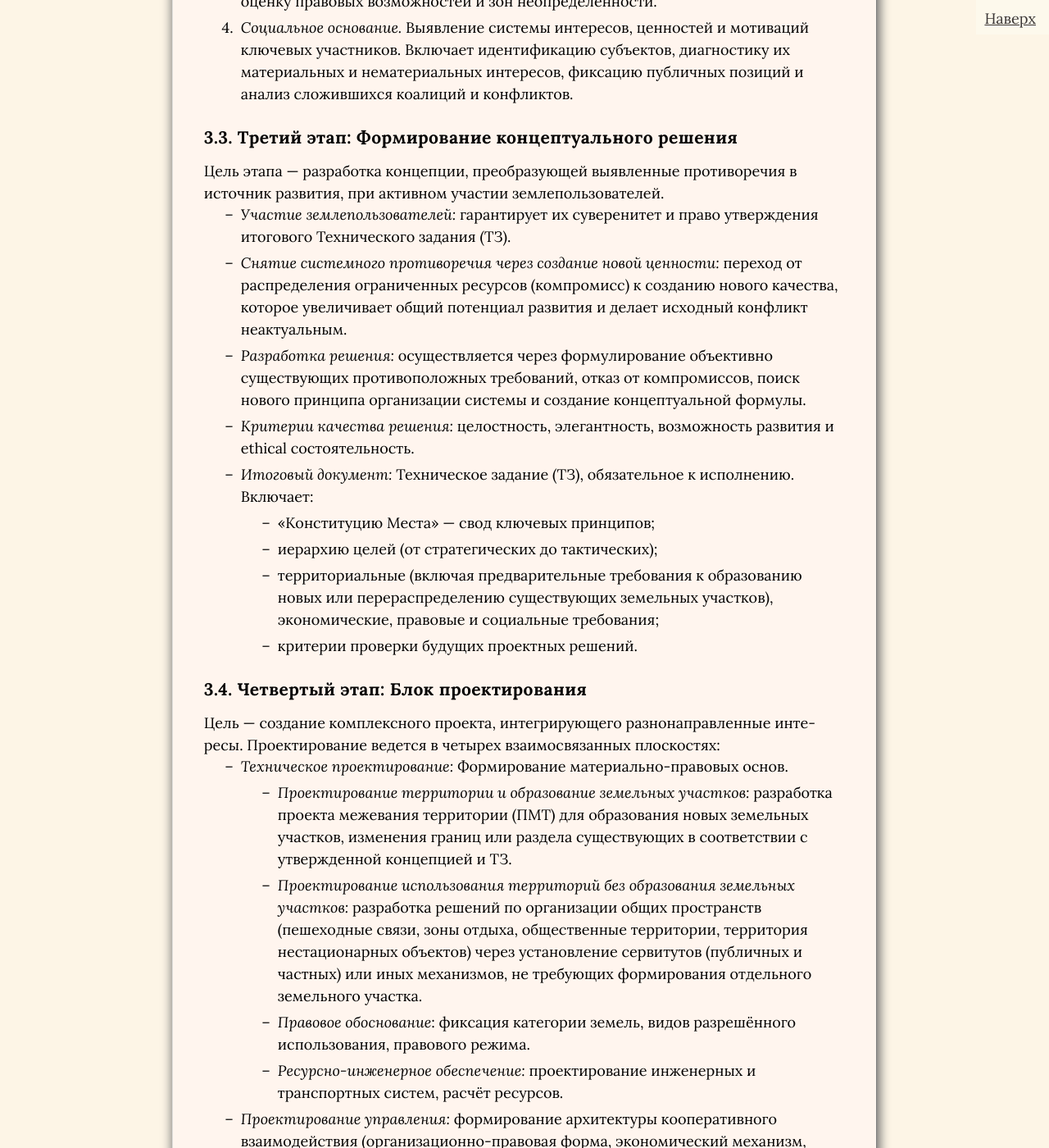
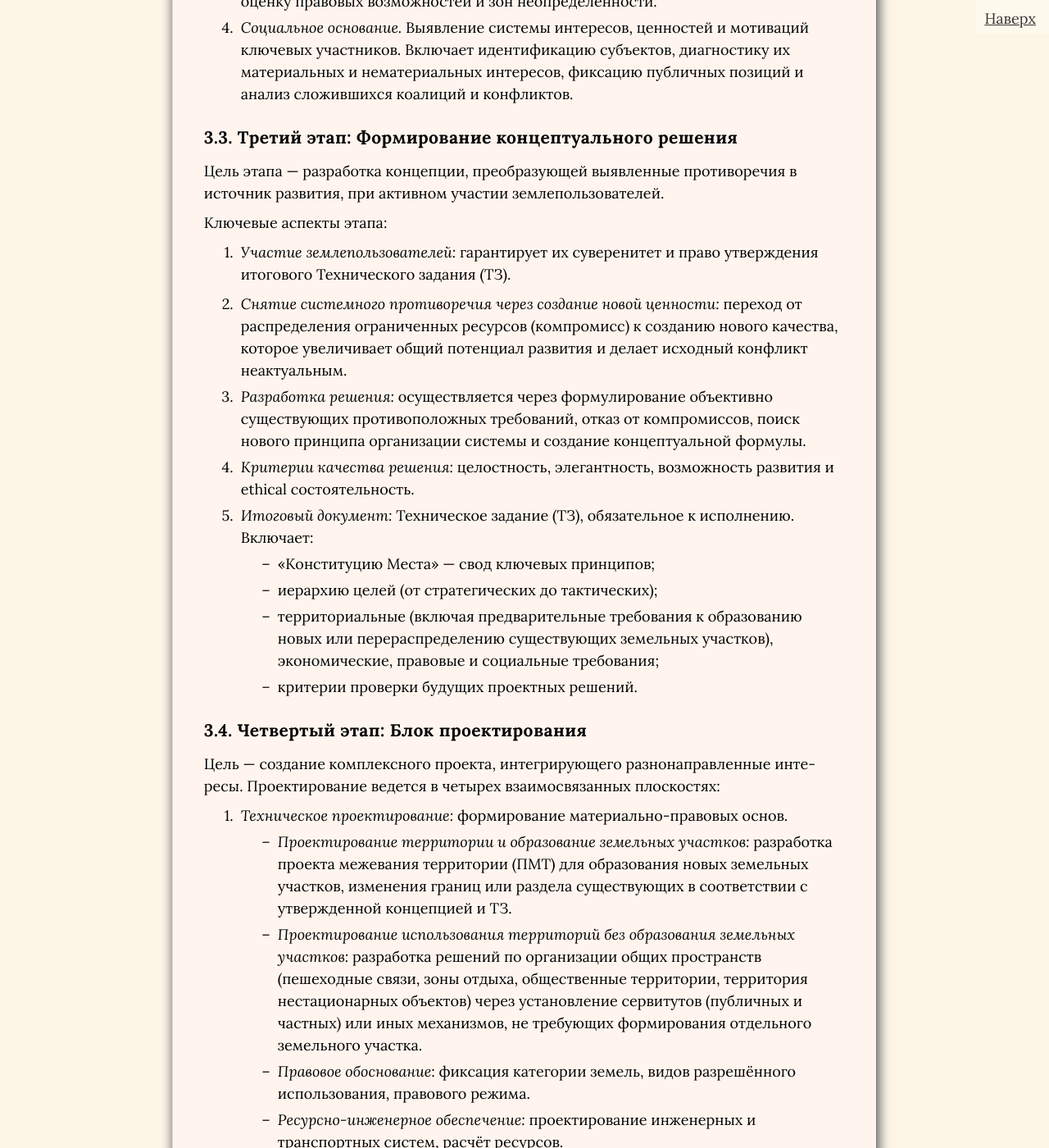
Before and after one commit to SergSi/land-use-art, a Jekyll site: the page built from _posts/2025-09-06-metod.md, in a window 1280 px wide and 1400 px high, scrolled down 5534 px. Shown: the whole window at 82% size. Built offline with Jekyll 4.4.1, drawn with Linux system fonts in a browser that asks for light colours; some web fonts are replaced.

Commit message:
Update 2025-09-06-metod.md

```diff
--- a/_posts/2025-09-06-metod.md
+++ b/_posts/2025-09-06-metod.md
@@ -64,14 +64,16 @@ p {
 
 ### 3.3. Третий этап: Формирование концептуального решения
 
-
 Цель этапа — разработка концепции, преобразующей выявленные противоречия в источник развития, при активном участии землепользователей.
 
-- *Участие землепользователей:* гарантирует их суверенитет и право утверждения итогового Технического задания (ТЗ).
-- *Снятие системного противоречия через создание новой ценности:* переход от распределения ограниченных ресурсов (компромисс) к созданию нового качества, которое увеличивает общий потенциал развития и делает исходный конфликт неактуальным.
-- *Разработка решения:* осуществляется через формулирование объективно существующих противоположных требований, отказ от компромиссов, поиск нового принципа организации системы и создание концептуальной формулы.
-- *Критерии качества решения:* целостность, элегантность, возможность развития и ethical состоятельность.
-- *Итоговый документ:* Техническое задание (ТЗ), обязательное к исполнению. Включает:
+Ключевые аспекты этапа:
+
+1. *Участие землепользователей:* гарантирует их суверенитет и право утверждения итогового Технического задания (ТЗ).
+
+1. *Снятие системного противоречия через создание новой ценности:* переход от распределения ограниченных ресурсов (компромисс) к созданию нового качества, которое увеличивает общий потенциал развития и делает исходный конфликт неактуальным.
+2. *Разработка решения:* осуществляется через формулирование объективно существующих противоположных требований, отказ от компромиссов, поиск нового принципа организации системы и создание концептуальной формулы.
+3. *Критерии качества решения:* целостность, элегантность, возможность развития и ethical состоятельность.
+4. *Итоговый документ:* Техническое задание (ТЗ), обязательное к исполнению. Включает:
   - «Конституцию Места» — свод ключевых принципов;
   - иерархию целей (от стратегических до тактических);
   - территориальные (включая предварительные требования к образованию новых или перераспределению существующих земельных участков), экономические, правовые и социальные требования;
```
Also changed, not shown: other parts of _posts/2025-09-06-metod.md (+4 -4 lines).
